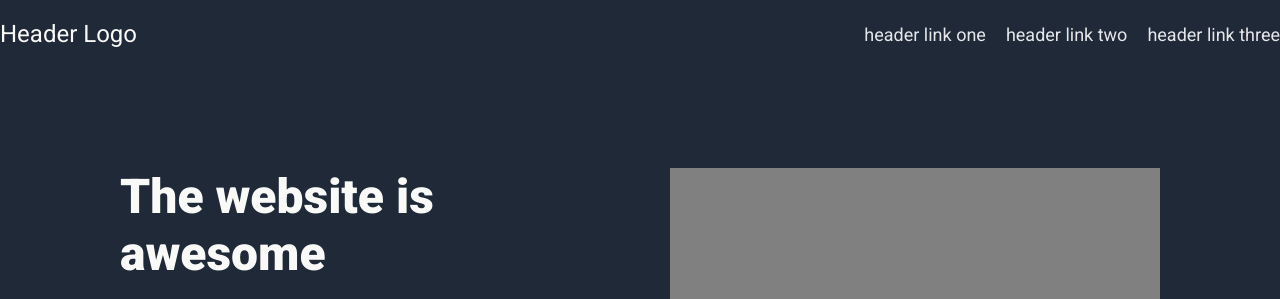
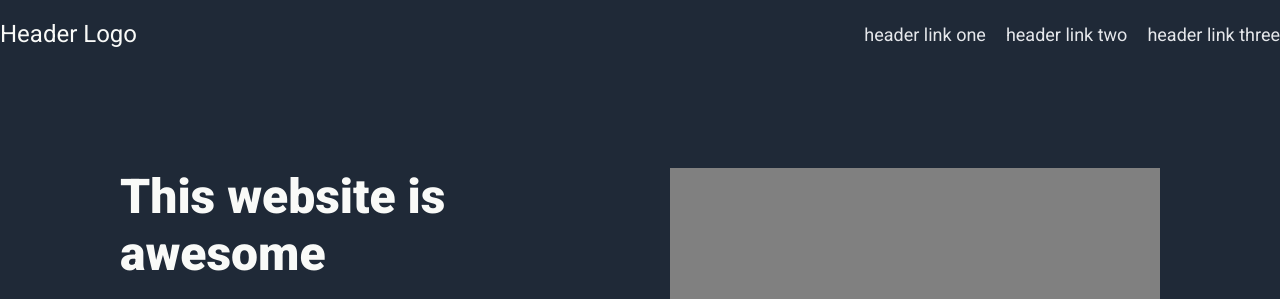
Before and after one commit to ruslantoleuov/odin-landing-page, a plain HTML site: page index.html in a window 1280 px wide. Shown: the top 299 px of the page. Drawn offline with Linux system fonts and the light colour scheme.

Commit message:
Edit index.html

```diff
--- a/index.html
+++ b/index.html
@@ -31,7 +31,7 @@
         <div class="main-flex-container">
           <div class="main-information">
             <h1 class="main-information-header">
-              The website is
+              This website is
               <br />
               awesome
             </h1>
```
